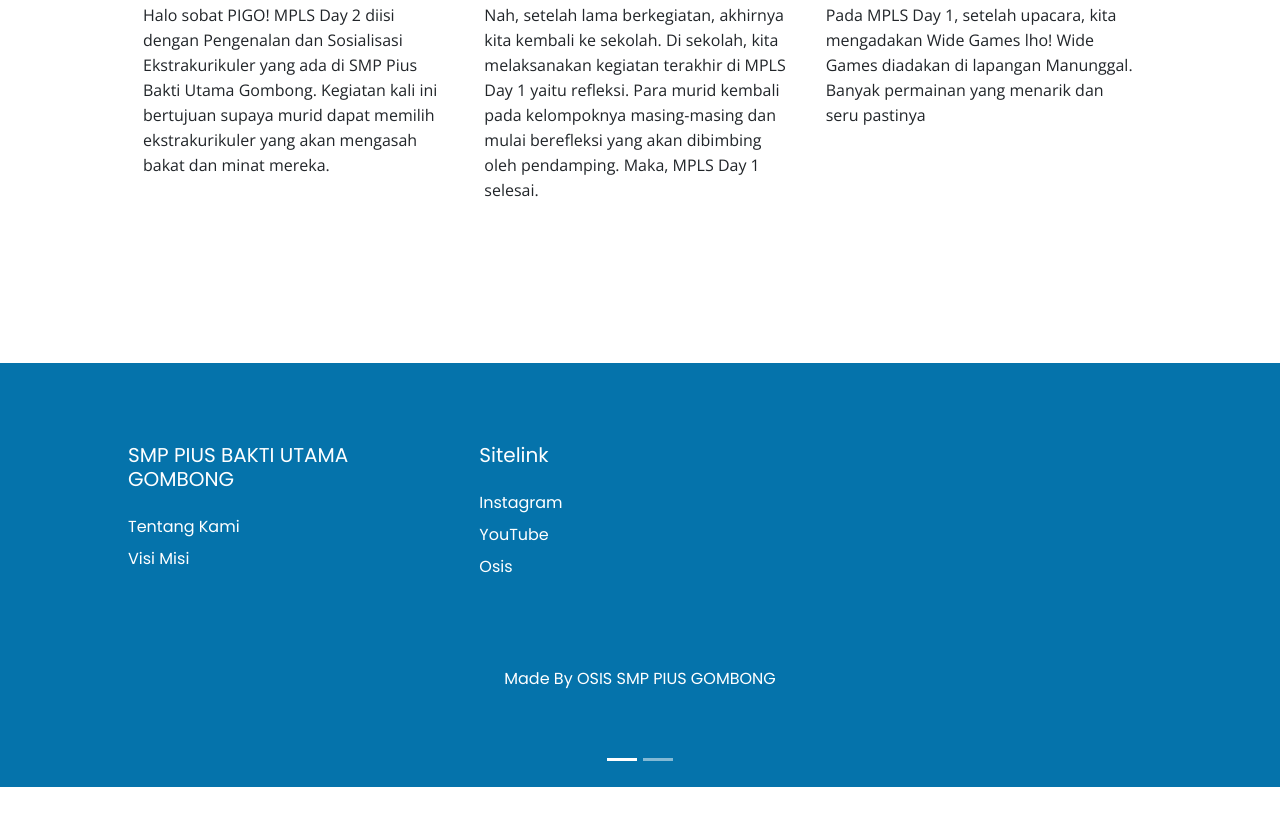
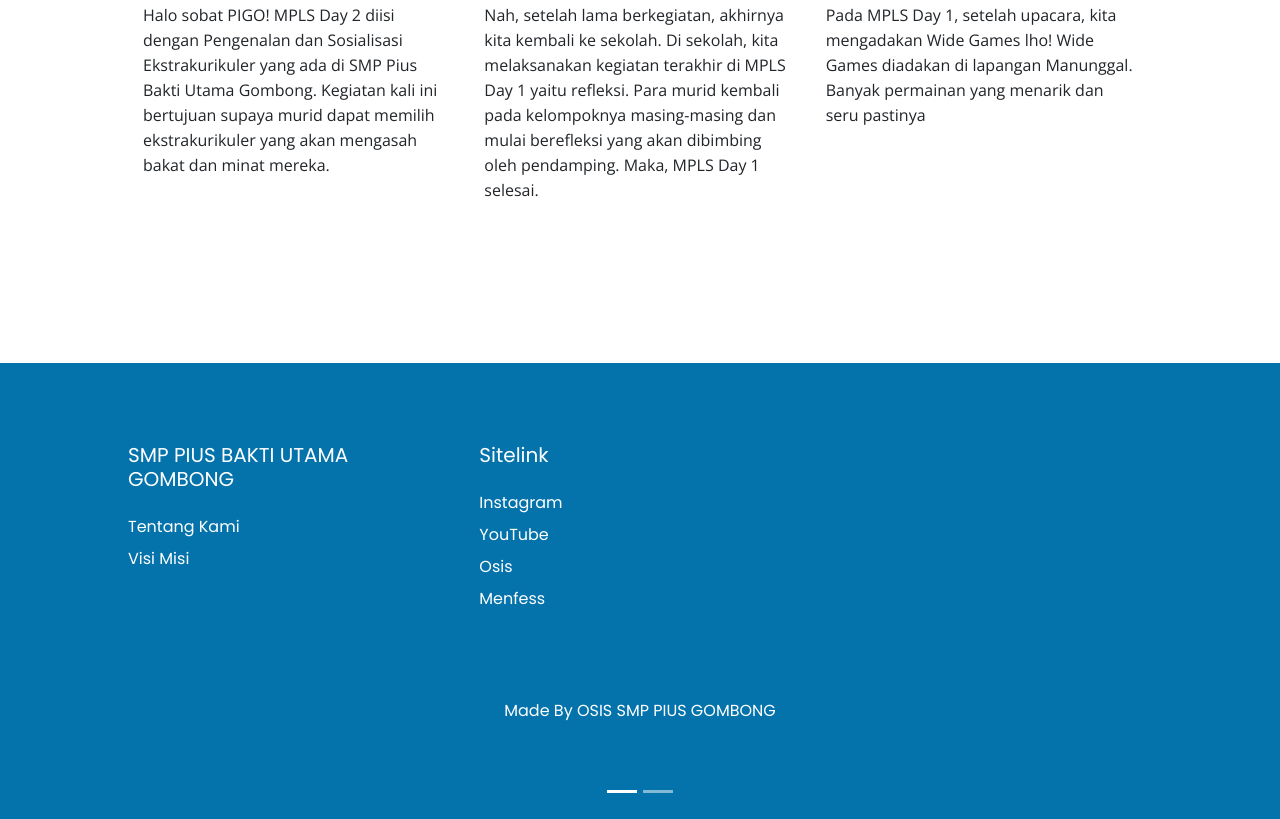
Before and after one commit to smppiusgombong/smppiusgombong.github.io, a plain HTML site: page index.html in a window 1280 px wide. Shown: the part 2040-2859 px from the top of the page. Before the commit the page ends 2827 px from the top, so only its background shows below. Drawn offline with nearby package versions, Linux system fonts and the light colour scheme.

Commit message:
Update index.html

```diff
--- a/index.html
+++ b/index.html
@@ -152,11 +152,12 @@
                     <a href="https://instagram.com/smppius.gombong">Instagram</a>
                     <a href="https://youtube.com/user/smppigo">YouTube</a>
                     <a href="https://instagram.com/osis.smppigo">Osis</a>
+		    <a href="https://instagram.com/pigofess">Menfess</a>
                 </div>
                 <div class="col">
                 </div>
             </div>
-            <p class="credit">Made By <a class="credit-link" href="https://instagram.com/smppius.gombong">OSIS SMP PIUS GOMBONG</a></p>
+            <p class="credit">Made By <a class="credit-link" href="https://instagram.com/osis.smppigo">OSIS SMP PIUS GOMBONG</a></p>
         </footer>
     </div>
     <script src="https://code.jquery.com/jquery-3.2.1.slim.min.js"
```
